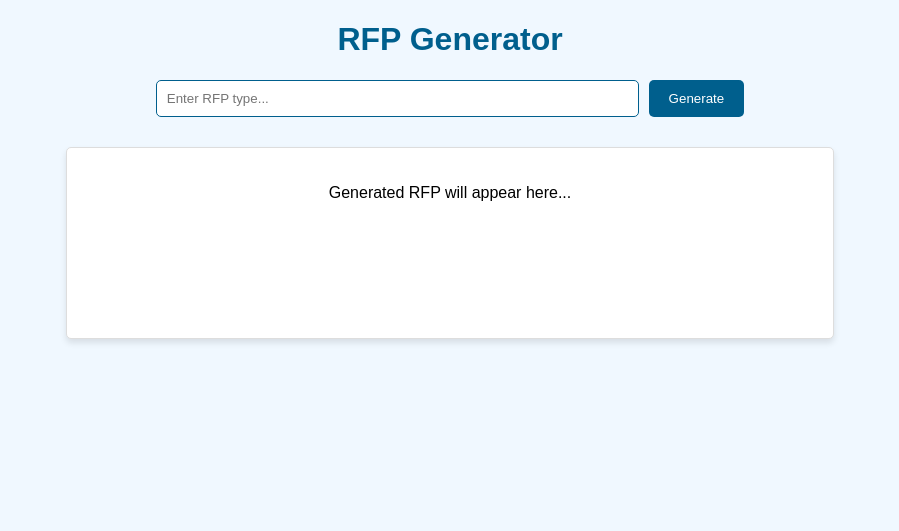
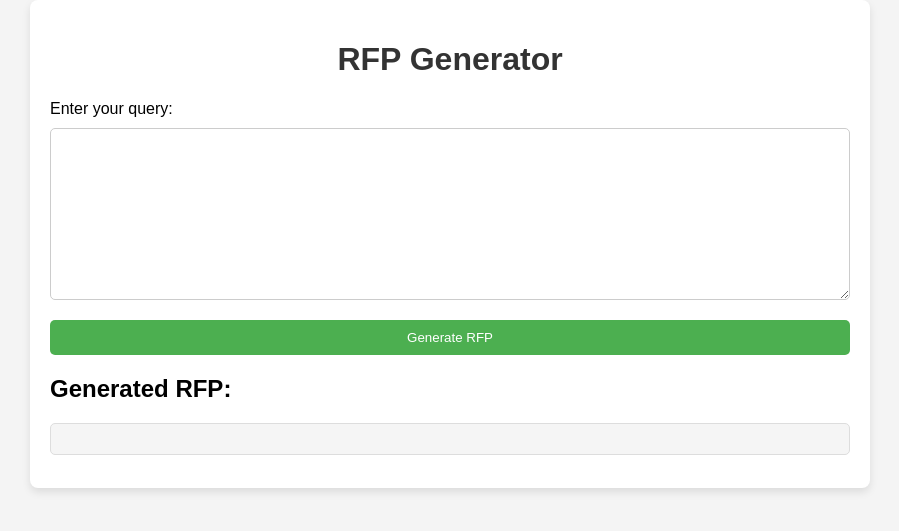
Before and after one commit to akuppa01/rfp-gen-llm, a Flask app: page / in a window 1280 px wide. Shown: the top 531 px of the page, without its empty margins (190-1089 px from the left). Run offline with Flask 3, Linux system fonts and the light colour scheme.

Commit message:
basic rfp text generating

```diff
--- a/app.py
+++ b/app.py
@@ -1,7 +1,7 @@
-from flask import Flask, render_template, request, jsonify
+from flask import Flask, render_template, request, jsonify, send_file
 import os
 import datetime
-from rfp_generator import generate_rfp_from_query
+from rfp_generator import generate_rfp, store_embeddings_in_pinecone
 
 app = Flask(__name__)
 
@@ -10,23 +10,54 @@ OUTPUT_DIR = 'outputs'
 if not os.path.exists(OUTPUT_DIR):
     os.makedirs(OUTPUT_DIR)
 
+# Ensure embeddings are stored on startup
+print("Storing embeddings in Pinecone...")
+# store_embeddings_in_pinecone()
+print("Embeddings stored successfully!")
+
 @app.route('/')
 def home():
     return render_template('index.html')
 
 @app.route('/generate_rfp', methods=['POST'])
-def generate_rfp():
-    user_query = request.form['query']
+def generate_rfp_endpoint():
+    try:
+        # Get the user query from the JSON body
+        data = request.get_json()
+        user_query = data.get('query')
 
-    # Generate RFP text based on the user's query
-    generated_rfp = generate_rfp_from_query(user_query)
+        if not user_query:
+            return jsonify({"error": "Query parameter is required"}), 400
 
-    # # Save the generated RFP to a text file
-    # filename = f"{OUTPUT_DIR}/rfp_{datetime.datetime.now().strftime('%Y%m%d%H%M%S')}.txt"
-    # with open(filename, 'w') as f:
-    #     f.write(generated_rfp)
+        # Generate the RFP based on the query
+        generated_rfp, file_path = generate_rfp(user_query)
 
-    return jsonify({'rfp': generated_rfp})
+        # Save the generated RFP to a text file
+        filename = f"{OUTPUT_DIR}/rfp_{datetime.datetime.now().strftime('%Y%m%d%H%M%S')}.txt"
+        with open(filename, 'w') as f:
+            f.write(generated_rfp)
+
+        return jsonify({
+            "message": "RFP generated successfully!",
+            "generated_rfp": generated_rfp,
+            "file_path": file_path
+        })
+
+    except Exception as e:
+        return jsonify({"error": str(e)}), 500
+
+@app.route('/download_rfp', methods=['GET'])
+def download_rfp():
+    try:
+        file_path = "./outputs/generated_rfp.txt"
+
+        if not os.path.exists(file_path):
+            return jsonify({"error": "No RFP file found"}), 404
+
+        return send_file(file_path, as_attachment=True)
+
+    except Exception as e:
+        return jsonify({"error": str(e)}), 500
 
 if __name__ == '__main__':
     app.run(debug=True)
--- a/static/style.css
+++ b/static/style.css
@@ -1,53 +1,78 @@
 body {
     font-family: Arial, sans-serif;
-    background-color: #f0f8ff;
     margin: 0;
     padding: 0;
+    background-color: #f4f4f4;
 }
 
 .container {
-    width: 60%;
+    width: 80%;
+    max-width: 800px;
     margin: 0 auto;
-    text-align: center;
+    padding: 20px;
+    background-color: white;
+    border-radius: 8px;
+    box-shadow: 0 4px 8px rgba(0, 0, 0, 0.1);
 }
 
 h1 {
-    color: #005f8d;
+    text-align: center;
+    color: #333;
 }
 
-.search-bar {
-    margin-top: 20px;
+form {
     display: flex;
-    justify-content: center;
+    flex-direction: column;
 }
 
-.search-bar input {
+label {
+    margin-bottom: 10px;
+}
+
+textarea {
     padding: 10px;
-    width: 60%;
-    border: 1px solid #005f8d;
+    margin-bottom: 20px;
+    height: 150px;
+    font-size: 16px;
+    border-radius: 5px;
+    border: 1px solid #ccc;
+}
+
+button {
+    padding: 10px;
+    background-color: #4CAF50;
+    color: white;
+    border: none;
+    border-radius: 5px;
+    cursor: pointer;
+}
+
+button:hover {
+    background-color: #45a049;
+}
+
+#result {
+    margin-top: 20px;
+}
+
+#generated-rfp {
+    white-space: pre-wrap;
+    background-color: #f5f5f5;
+    padding: 15px;
+    border-radius: 5px;
+    border: 1px solid #ddd;
+}
+
+a {
+    display: inline-block;
+    margin-top: 10px;
+    text-decoration: none;
+    background-color: #4CAF50;
+    color: white;
+    padding: 10px 15px;
     border-radius: 5px;
 }
 
-.search-bar button {
-    padding: 10px 20px;
-    background-color: #005f8d;
-    color: white;
-    border: none;
-    border-radius: 5px;
-    margin-left: 10px;
-    cursor: pointer;
+a:hover {
+    background-color: #45a049;
 }
-
-.search-bar button:hover {
-    background-color: #00466b;
-}
-
-.rfp-output {
-    margin-top: 30px;
-    background-color: #ffffff;
-    border: 1px solid #ddd;
-    padding: 20px;
-    border-radius: 5px;
-    min-height: 150px;
-    box-shadow: 0 4px 6px rgba(0, 0, 0, 0.1);
-}
--- a/templates/index.html
+++ b/templates/index.html
@@ -4,33 +4,50 @@
     <meta charset="UTF-8">
     <meta name="viewport" content="width=device-width, initial-scale=1.0">
     <title>RFP Generator</title>
-    <link rel="stylesheet" href="{{ url_for('static', filename='style.css') }}">
+    <link rel="stylesheet" href="static/style.css">
 </head>
 <body>
     <div class="container">
         <h1>RFP Generator</h1>
-        <div class="search-bar">
-            <input type="text" id="query" placeholder="Enter RFP type..." />
-            <button onclick="generateRFP()">Generate</button>
-        </div>
-        <div id="rfp-output" class="rfp-output">
-            <p>Generated RFP will appear here...</p>
+        <form id="rfp-form">
+            <label for="query">Enter your query:</label>
+            <textarea id="query" name="query" required></textarea>
+            <button type="submit">Generate RFP</button>
+        </form>
+
+        <div id="result">
+            <h2>Generated RFP:</h2>
+            <pre id="generated-rfp"></pre>
+            <a id="download-link" href="#" style="display:none;">Download RFP</a>
         </div>
     </div>
 
     <script>
-        function generateRFP() {
+        document.getElementById('rfp-form').addEventListener('submit', async (e) => {
+            e.preventDefault();
+
             const query = document.getElementById('query').value;
-            fetch('/generate_rfp', {
+
+            // Send the request as JSON
+            const response = await fetch('/generate_rfp', {
                 method: 'POST',
-                body: new URLSearchParams({ query: query }),
-                headers: { 'Content-Type': 'application/x-www-form-urlencoded' },
-            })
-            .then(response => response.json())
-            .then(data => {
-                document.getElementById('rfp-output').innerText = data.rfp;
+                headers: {
+                    'Content-Type': 'application/json', // Ensure you're sending the request as JSON
+                },
+                body: JSON.stringify({ query }) // Send query as part of the JSON body
             });
-        }
+
+            const data = await response.json();
+
+            if (response.ok) {
+                document.getElementById('generated-rfp').textContent = data.generated_rfp;
+                document.getElementById('download-link').style.display = 'inline';
+                document.getElementById('download-link').href = '/download_rfp';
+            } else {
+                alert('Error generating RFP: ' + data.error);
+            }
+        });
+
     </script>
 </body>
 </html>
```
Also changed, not shown: rfp_generator.py (+80 -52 lines).
